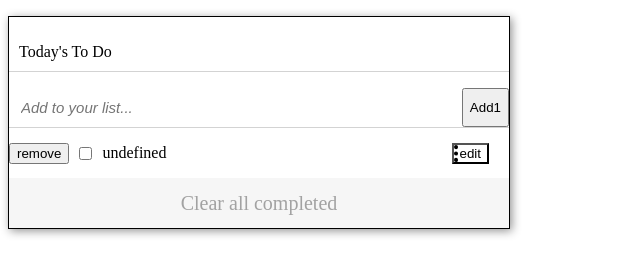
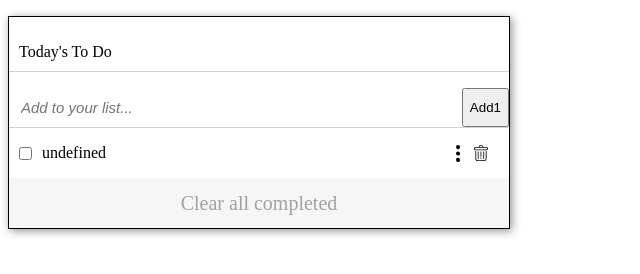
Before and after one commit to anas599/To-Do-List, a website built with webpack: page webpack-demo/src/index.html in a window 1280 px wide. Both pictures are taken after a click on the button "edit". Shown: the whole page, without its empty margins (0-640 px from the left). Built offline with nearby package versions, Linux system fonts and the light colour scheme.

Commit message:
Add remove icon

```diff
--- a/webpack-demo/src/listFunctions.js
+++ b/webpack-demo/src/listFunctions.js
@@ -33,11 +33,15 @@ function displayTasks() {
     button.classList.add('threeDots');
     button.innerText = 'edit';
     li.appendChild(button);
+    button.addEventListener('click', () => {
+      // eslint-disable-next-line no-use-before-define
+      editTask(index);
+    });
 
     showList.appendChild(li);
     const removeTaskBtn = document.createElement('button');
-    removeTaskBtn.id = 'removeButton';
-    removeTaskBtn.innerHTML = 'remove';
+    removeTaskBtn.id = `removeButton-${index}`;
+    removeTaskBtn.innerHTML = '.';
     li.appendChild(removeTaskBtn);
     removeTaskBtn.addEventListener('click', () => {
       // eslint-disable-next-line no-use-before-define
@@ -69,4 +73,8 @@ export function removeTask(index) {
   displayTasks();
 }
 
+function editTask(index) {
+  const dotsIcon = document.querySelector(`#removeButton-${index}`);
+  dotsIcon.style.display = 'flex';
+}
 export { displayTasks };
--- a/webpack-demo/src/style.css
+++ b/webpack-demo/src/style.css
@@ -72,15 +72,30 @@ input[type='checkbox'] {
   align-items: center;
 }
 
+[id*=removeButton] {
+  display: none;
+  flex-direction: row;
+  align-items: center;
+  background: url('./icons/deleteIcon.svg');
+  background-repeat: no-repeat;
+  position: absolute;
+  right: 0;
+  margin: 20px;
+  border: none;
+  color: white;
+}
+
 .threeDots {
   display: flex;
   flex-direction: row;
   align-items: center;
-  background: url('./3-vertical-dots-icon.svg');
+  background: url('./icons/3-vertical-dots-icon.svg');
   background-repeat: no-repeat;
   position: absolute;
   right: 0;
   margin: 20px;
+  border: none;
+  color: white;
 }
 
 .add-container {
```
Also changed, not shown: README.md, webpack-demo/dist/1fc4353853567b614825.svg (added), webpack-demo/dist/index.bundle.js, webpack-demo/dist/listFunctions.bundle.js, webpack-demo/src/icons/3-vertical-dots-icon.svg (renamed from webpack-demo/src/3-vertical-dots-icon.svg), webpack-demo/src/icons/deleteIcon.svg (added), webpack-demo/src/icons/enterIcon.svg (added), webpack-demo/src/icons/refresh-svgrepo-com.png (renamed from webpack-demo/src/refresh-svgrepo-com.png), webpack-demo/src/icons/refreshIcon.svg (renamed from webpack-demo/src/refreshIcon.svg), webpack-demo/src/icons/to-do-list.svg (renamed from to-do-list.svg).
